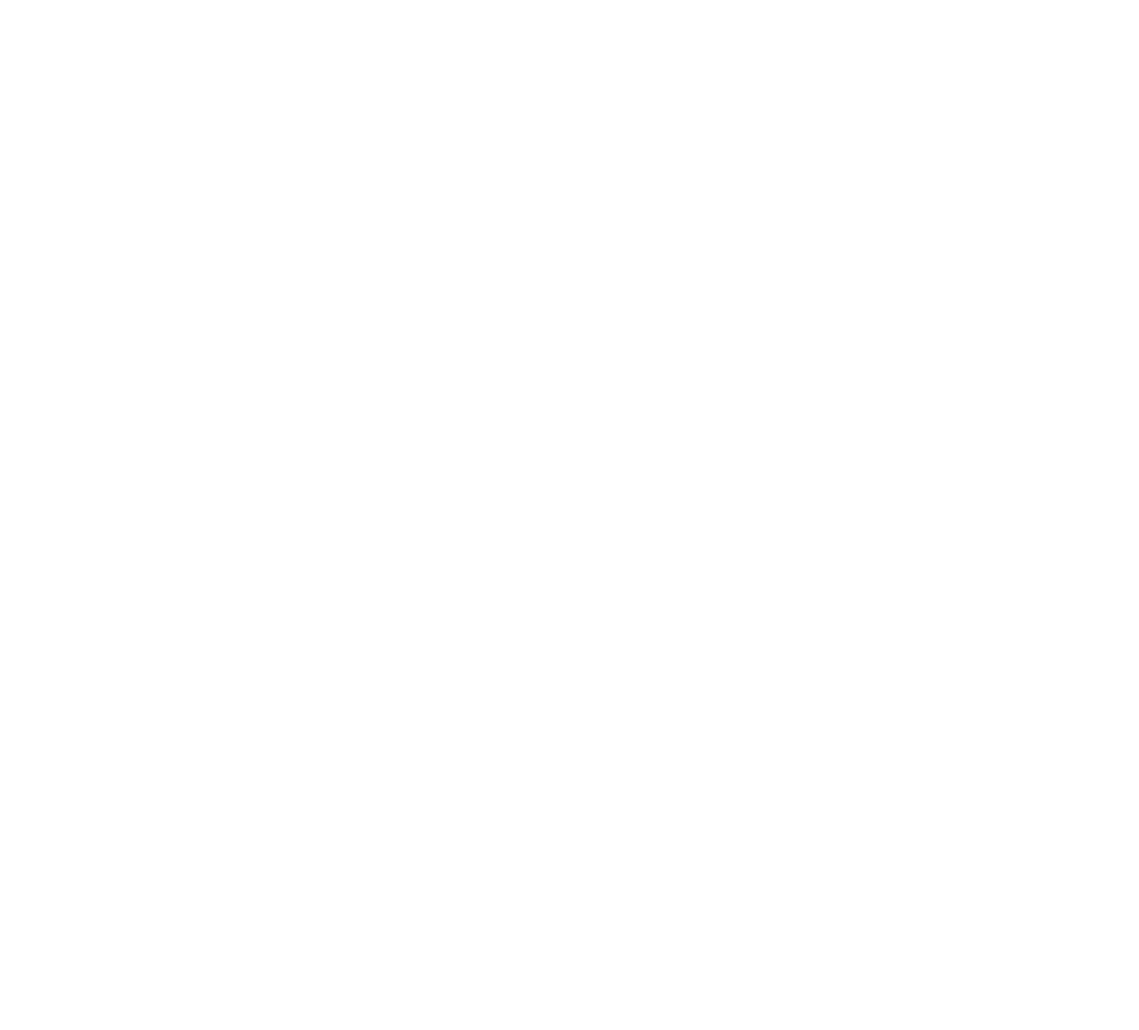
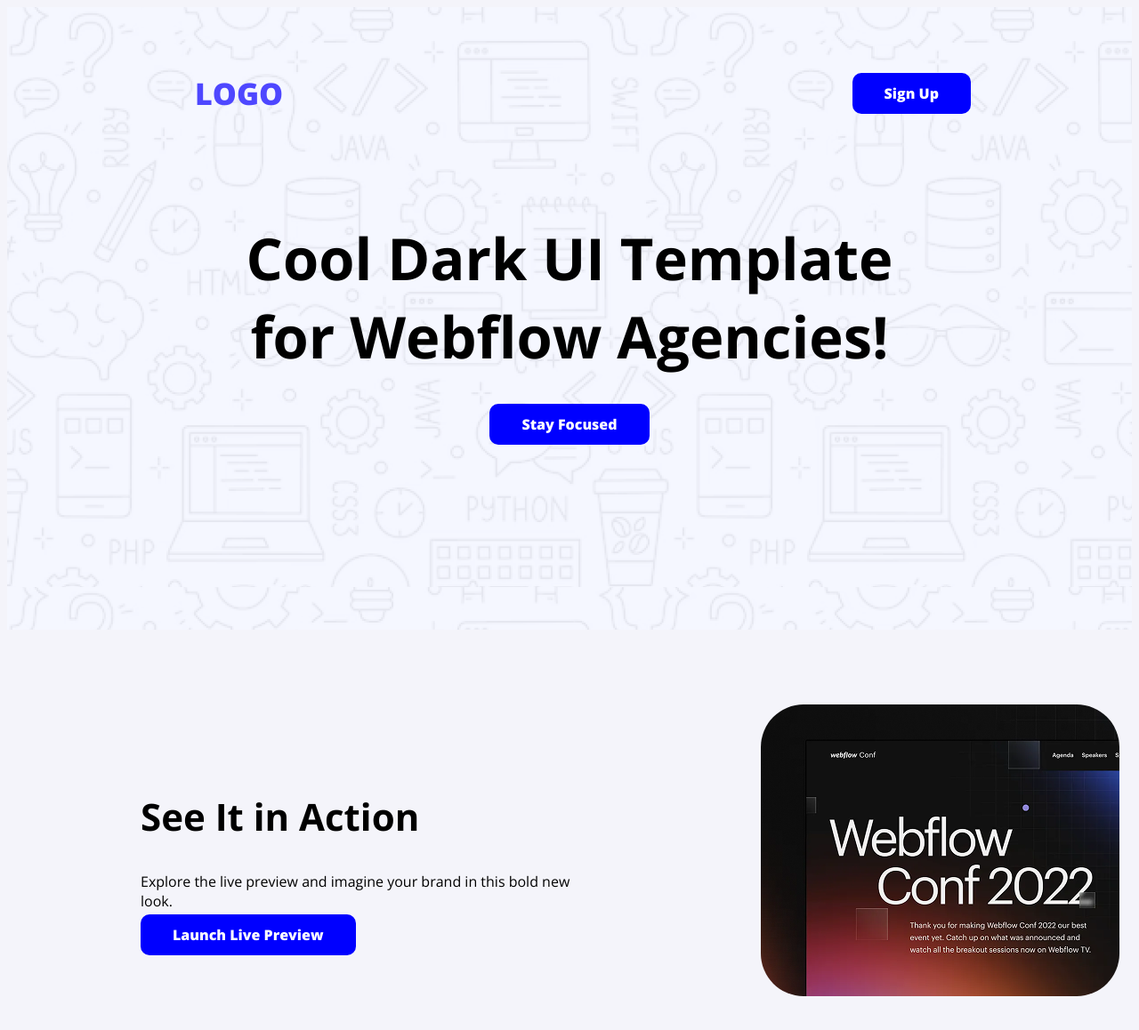
Before and after one commit to RabbiBD-Code/B12A01-landing-launchpad, a plain HTML site: page index.html in a window 1280 px wide. Shown: the whole page at 89% size. Before the commit the page ends 800 px from the top, so only its background shows below. Drawn offline with nearby package versions, Linux system fonts and the light colour scheme.

Commit message:
added nav and button

```diff
--- a/index.html
+++ b/index.html
@@ -1,19 +1,54 @@
 <!DOCTYPE html>
 <html lang="en">
+
 <head>
     <meta charset="UTF-8">
     <meta name="viewport" content="width=device-width, initial-scale=1.0">
     <title>Assignment-1</title>
+    <link rel="preconnect" href="https://fonts.googleapis.com">
+    <link rel="preconnect" href="https://fonts.gstatic.com" crossorigin>
+    <link
+        href="https://fonts.googleapis.com/css2?family=Open+Sans:ital,wght@0,300..800;1,300..800&family=Raleway:ital,wght@0,100..900;1,100..900&display=swap"
+        rel="stylesheet">
+    <link rel="stylesheet" href="style.css">
 </head>
-<body>
-    <Header>
 
+<body class="open-sans-goods">
+    <Header class="header">
+        <div class="nav-m-p">
+            <nav>
+            <ul>
+                <li>
+                    <h1 class="primary-color logo">LOGO</h1>
+                </li>
+                <li><a class="btn-primary" href="">Sign Up</a></li>
+            </ul>
+        </nav>
+        </div>
+        <div class="nav-title">
+            <div>
+                <h1 class="nav-title-1">Cool Dark UI Template for Webflow Agencies!</h1>
+            </div>
+           <div class="stay-focused">
+             <a class="btn-primary under-line-hight" href="">Stay Focused</a>
+           </div>
+        </div>
     </Header>
     <main>
-
+        <section class="action">
+            <div>
+                <h1 class="main-header">See It in Action</h1>
+                <p>Explore the live preview and imagine your brand in this bold new look.</p>
+                <a class="btn-primary under-line-hight" href="">Launch Live Preview</a>
+            </div>
+            <div>
+                <img class="img-radius" src="/Assets/wc-mini.png" alt="">
+            </div>
+        </section>
     </main>
     <footer>
 
     </footer>
 </body>
+
 </html>
--- a/style.css
+++ b/style.css
@@ -0,0 +1,80 @@
+
+body{
+    background-color: rgba(240, 240, 248, 0.692);
+}
+.open-sans-goods {
+  font-family: "Open Sans", sans-serif;
+  font-optical-sizing: auto;
+  font-style: normal;
+  font-variation-settings:
+    "wdth" 100;
+}
+
+/* header */
+.header{
+    background-image: url("/Assets/Hero-bg.png");
+    width: 100%;
+    height: 700px;
+}
+.nav-m-p{
+    margin-right:130px;
+    margin-left: 120px;
+    padding: 30px 51px;
+}
+nav ul{
+    display: flex;
+    align-items: center;
+    justify-content: space-between;
+    }
+nav ul li{
+    list-style: none;
+}
+nav ul a{
+    text-decoration: none;
+}
+.logo{
+    font-weight: 900;
+    font-size: 34px;
+}
+.nav-title{
+    text-align: center;
+    margin: 0px 250px;
+}
+.nav-title-1{
+    font-weight: bold;
+    font-size: 65px;
+}
+.stay-focused{
+    margin-top: 30px;
+}
+/* shared- items */
+.primary-color{
+    color: #4E47FF;
+}
+.under-line-hight{
+    text-decoration: none;
+    font-weight: bold;
+}
+.btn-primary{
+    font-weight: 800;
+    color: #FFFFFF;
+    background-color: blue;
+    padding: 12px 36px;
+    border-radius: 10px;
+}
+.img-radius{
+    border-radius: 48px;
+}
+/* main */
+.action{
+    display: flex;
+    align-items: center;
+    gap: 200px;
+    margin: 100px 150px;
+    width: 1100px;
+    height: 300px;
+}
+.main-header{
+    font-weight: 700;
+    font-size: 42px;
+}
```
